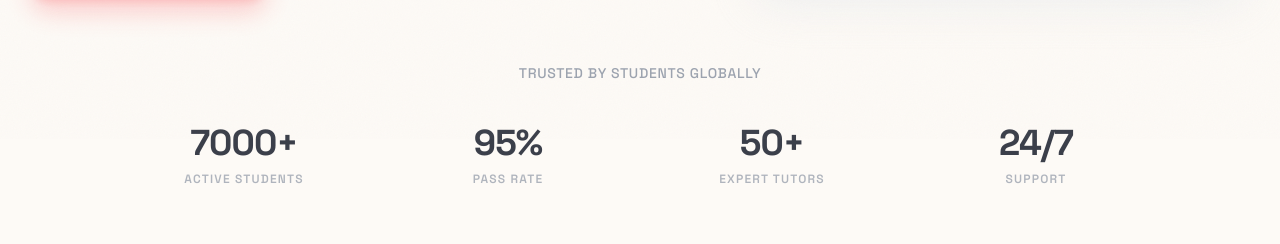
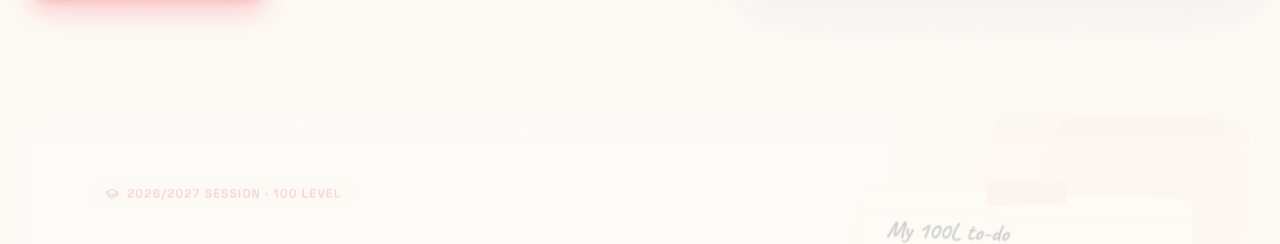
Before and after one commit to astartutorials/astutorials-v1, a Next.js app: page / in a window 1280 px wide. Shown: the part 661-905 px from the top of the page. Built offline with nearby package versions, Linux system fonts and the light colour scheme; no server answers.

Commit message:
chore(home): remove the hero stats row
The figures had no source behind them, and 7000+ counted WhatsApp group
members with duplicates. CountUp was only used here.

```diff
--- a/components/home/HeroSection.tsx
+++ b/components/home/HeroSection.tsx
@@ -1,6 +1,5 @@
 import type { CSSProperties } from "react";
 import Link from "next/link";
-import CountUp from "@/components/shared/CountUp";
 import HeroVideo from "@/components/home/HeroVideo";
 import { Underline } from "@/components/shared/fun/RedPen";
 import { ArrowRight, CalendarRange } from "lucide-react";
@@ -60,30 +59,6 @@ export default function HeroSection() {
           </div>
         </div>
       </div>
-
-      {/* Stats */}
-      <div className="w-full max-w-5xl mx-auto mb-10 md:mb-14">
-        <p className="text-xs md:text-sm text-fg-faint mb-10 font-medium uppercase tracking-wider text-center">
-          Trusted by students globally
-        </p>
-        <div className="grid grid-cols-2 md:grid-cols-4 gap-y-12 gap-x-8 items-center justify-center opacity-80">
-          {[
-            { val: "7000+", label: "Active Students" },
-            { val: "95%",   label: "Pass Rate" },
-            { val: "50+",   label: "Expert Tutors" },
-            { val: "24/7",  label: "Support", static: true },
-          ].map((stat, i) => (
-            <div key={i} className="flex flex-col items-center">
-              <span className="text-3xl md:text-4xl font-bold text-fg tracking-tight">
-                {stat.static ? stat.val : <CountUp value={stat.val} />}
-              </span>
-              <span className="text-[10px] md:text-xs uppercase tracking-widest text-fg-faint mt-2 font-semibold">
-                {stat.label}
-              </span>
-            </div>
-          ))}
-        </div>
-      </div>
     </section>
   );
 }
--- a/components/shared/CountUp.tsx
+++ /dev/null
@@ -1,45 +0,0 @@
-'use client';
-
-import { useEffect, useRef } from "react";
-import { useInView, useMotionValue, useSpring } from "framer-motion";
-
-interface CountUpProps {
-  value: string;
-  className?: string;
-}
-
-export default function CountUp({ value, className = "" }: CountUpProps) {
-  const ref = useRef<HTMLSpanElement>(null);
-  const motionValue = useMotionValue(0);
-  const springValue = useSpring(motionValue, {
-    damping: 20,
-    stiffness: 100,
-    duration: 2
-  });
-  const isInView = useInView(ref, { once: true, margin: "-50px" });
-  const match = value.match(/(\D*)(\d+)(\D*)/);
-  const prefix = match ? match[1] : "";
-  const number = match ? parseInt(match[2]) : 0;
-  const suffix = match ? match[3] : "";
-  const isNumber = match !== null;
-
-  useEffect(() => {
-    if (isInView && isNumber) {
-      motionValue.set(number);
-    }
-  }, [isInView, motionValue, number, isNumber]);
-
-  useEffect(() => {
-    return springValue.on("change", (latest) => {
-      if (ref.current && isNumber) {
-        ref.current.textContent = `${prefix}${Math.round(latest)}${suffix}`;
-      }
-    });
-  }, [springValue, prefix, suffix, isNumber]);
-return (
-    <span ref={ref} className={className}>
-
-      {isNumber ? `${prefix}0${suffix}` : value}
-    </span>
-  );
-}
```
